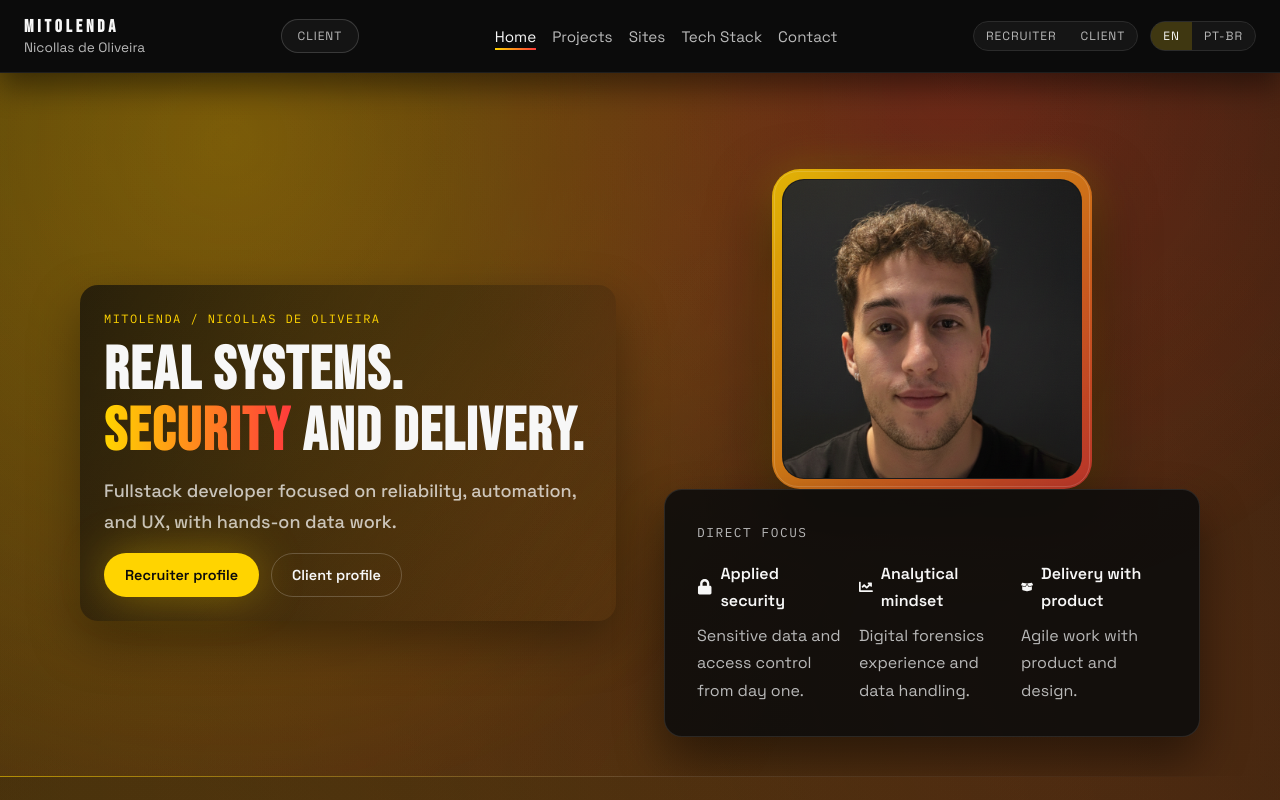
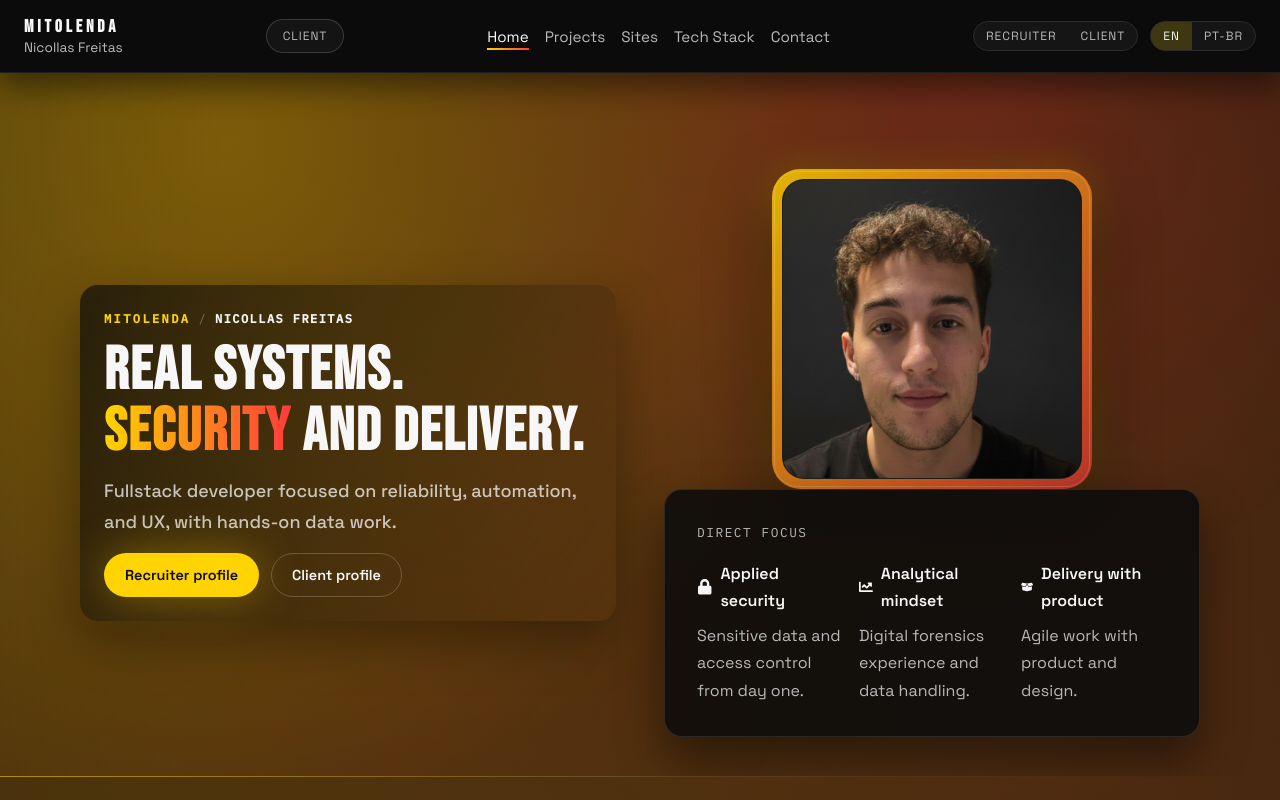
Before and after one commit to Mit0lenda/PortFolio, a React (Vite) app: page / in a window 1280 px wide. Shown: the top 800 px of the page. Built offline with nearby package versions, Linux system fonts and the light colour scheme.

Commit message:
feat: Update developer name to Nicollas Freitas across multiple files and enhance HeroSection styling

```diff
--- a/index.html
+++ b/index.html
@@ -5,7 +5,7 @@
     <meta name="viewport" content="width=device-width, initial-scale=1.0" />
     <meta name="theme-color" content="#0B0B0B" />
     <meta name="color-scheme" content="dark" />
-    <title>MITOLENDA - Nicollas de Oliveira, Fullstack Developer</title>
+    <title>MITOLENDA - Nicollas Freitas, Fullstack Developer</title>
     <meta
       name="description"
       content="Fullstack developer focused on security, data, and real delivery."
@@ -14,7 +14,7 @@
     <link rel="apple-touch-icon" href="/icons/apple-touch-icon.svg" />
     <link rel="canonical" href="https://mitolenda.dev/" />
     <meta property="og:site_name" content="MITOLENDA" />
-    <meta property="og:title" content="MITOLENDA - Nicollas de Oliveira, Fullstack Developer" />
+    <meta property="og:title" content="MITOLENDA - Nicollas Freitas, Fullstack Developer" />
     <meta
       property="og:description"
       content="Fullstack developer focused on security, data, and real delivery."
@@ -23,7 +23,7 @@
     <meta property="og:url" content="https://mitolenda.dev/" />
     <meta property="og:image" content="https://mitolenda.dev/og/og-default.svg" />
     <meta name="twitter:card" content="summary_large_image" />
-    <meta name="twitter:title" content="MITOLENDA - Nicollas de Oliveira, Fullstack Developer" />
+    <meta name="twitter:title" content="MITOLENDA - Nicollas Freitas, Fullstack Developer" />
     <meta
       name="twitter:description"
       content="Fullstack developer focused on security, data, and real delivery."
--- a/src/components/sections/HeroSection.tsx
+++ b/src/components/sections/HeroSection.tsx
@@ -19,13 +19,24 @@ export const HeroSection: React.FC<{ variant: Variant }> = ({ variant }) => {
   const primaryDownload = hero.primaryCta.href.endsWith(".pdf");
   const highlightMatch = hero.title.match(/^(.*)\[([^\]]+)\](.*)$/);
   const hasHighlight = Boolean(highlightMatch);
+  const kickerParts = variant === "home" ? hero.kicker.split("/").map((part) => part.trim()) : [];
   const iconMap = [FaLock, FaChartLine, FaBoxOpen];
 
   return (
     <section className={`section hero-section section--accent-${accent} relative overflow-hidden`}>
       <div className="container hero-grid">
         <div className="hero-content">
-          <p className="eyebrow reveal">{hero.kicker}</p>
+          <p className="eyebrow reveal hero-kicker">
+            {kickerParts.length === 2 ? (
+              <>
+                <span className="hero-kicker-nick">{kickerParts[0]}</span>
+                <span className="hero-kicker-sep">/</span>
+                <span className="hero-kicker-name">{kickerParts[1]}</span>
+              </>
+            ) : (
+              hero.kicker
+            )}
+          </p>
           <h1 className="hero-title reveal reveal-delay-1">
             {variant === "client" && hasHighlight && highlightMatch ? (
               <>
@@ -72,8 +83,9 @@ export const HeroSection: React.FC<{ variant: Variant }> = ({ variant }) => {
                 src={profileImage}
                 alt={hero.imageAlt}
                 className="hero-portrait"
-                loading="lazy"
+                loading="eager"
                 decoding="async"
+                fetchPriority="high"
               />
             </div>
           </div>
--- a/src/content/copy.en.ts
+++ b/src/content/copy.en.ts
@@ -6,7 +6,7 @@ export const copyEn: Copy = {
   locale: "en",
   brand: {
     name: "MITOLENDA",
-    developerName: "Nicollas de Oliveira",
+    developerName: "Nicollas Freitas",
     positioning: "Fullstack developer focused on security, data, and real delivery.",
   },
   nav: {
@@ -19,11 +19,11 @@ export const copyEn: Copy = {
   },
   hero: {
     home: {
-      kicker: "MITOLENDA / Nicollas de Oliveira",
+      kicker: "MITOLENDA / Nicollas Freitas",
       title: "Real systems. [Security] and delivery.",
       subtitle:
         "Fullstack developer focused on reliability, automation, and UX, with hands-on data work.",
-      imageAlt: "Portrait of Nicollas de Oliveira",
+      imageAlt: "Portrait of Nicollas Freitas",
       primaryCta: {
         label: "Recruiter profile",
         href: routes.recruiter,
@@ -36,11 +36,11 @@ export const copyEn: Copy = {
       },
     },
     recruiter: {
-      kicker: "Fullstack developer - Flux Tecnologia",
+      kicker: "Fullstack developer",
       title: "Experience with [systems] and sensitive data.",
       subtitle:
         "I build a modern CRM with React, TypeScript, and SQL/Supabase, contributing to architecture, security, and performance decisions. Former digital forensics intern at the Federal Police.",
-      imageAlt: "Professional portrait of Nicollas de Oliveira",
+      imageAlt: "Professional portrait of Nicollas Freitas",
       primaryCta: {
         label: "Download resume",
         href: "/curriculo/Curriculo-Nicollas.pdf",
@@ -57,7 +57,7 @@ export const copyEn: Copy = {
       title: "Products that run with [security] and clarity.",
       subtitle:
         "Automation, performance, and UX with secure integrations and simple operations.",
-      imageAlt: "Profile photo of Nicollas de Oliveira",
+      imageAlt: "Profile photo of Nicollas Freitas",
       primaryCta: {
         label: "Request proposal",
         href: "#contact",
@@ -90,7 +90,7 @@ export const copyEn: Copy = {
   about: {
     title: "[About]",
     summary:
-      "I am Nicollas de Oliveira (MITOLENDA), a fullstack developer at Flux Tecnologia. I build reliable systems with React, TypeScript, and SQL/Supabase.",
+      "I am Nicollas Freitas (MITOLENDA), a fullstack developer at Flux Tecnologia. I build reliable systems with React, TypeScript, and SQL/Supabase.",
     details:
       "I focus on automation, security, and UX, with experience in technical decisions and product collaboration. Former digital forensics intern at the Federal Police.",
     moreLabel: "Read more",
@@ -205,7 +205,7 @@ export const copyEn: Copy = {
   },
   seo: {
     siteName: "MITOLENDA",
-    defaultTitle: "MITOLENDA - Nicollas de Oliveira, Fullstack Developer",
+    defaultTitle: "MITOLENDA - Nicollas Freitas, Fullstack Developer",
     defaultDescription:
       "Fullstack developer focused on security, data, and real delivery.",
     home: {
--- a/src/content/copy.pt.ts
+++ b/src/content/copy.pt.ts
@@ -6,7 +6,7 @@ export const copyPt: Copy = {
   locale: "pt",
   brand: {
     name: "MITOLENDA",
-    developerName: "Nicollas de Oliveira",
+    developerName: "Nicollas Freitas",
     positioning: "Desenvolvedor fullstack focado em segurança, dados e entrega real.",
   },
   nav: {
@@ -19,11 +19,11 @@ export const copyPt: Copy = {
   },
   hero: {
     home: {
-      kicker: "MITOLENDA / Nicollas de Oliveira",
+      kicker: "MITOLENDA / Nicollas Freitas",
       title: "Sistemas reais. [Segurança] e entrega.",
       subtitle:
         "Fullstack focado em confiabilidade, automação e UX, com experiência em dados e sistemas reais.",
-      imageAlt: "Retrato de Nicollas de Oliveira",
+      imageAlt: "Retrato de Nicollas Freitas",
       primaryCta: {
         label: "Perfil Recrutador",
         href: routes.recruiter,
@@ -36,11 +36,11 @@ export const copyPt: Copy = {
       },
     },
     recruiter: {
-      kicker: "Fullstack developer - Flux Tecnologia",
+      kicker: "Fullstack developer",
       title: "Experiência com [sistemas] e dados sensíveis.",
       subtitle:
         "Atuei no CRM da Flux com React, TypeScript e SQL/Supabase, participando de decisões de arquitetura, segurança e performance. Na Polícia Federal, realizei estágio em perícia digital.",
-      imageAlt: "Retrato profissional de Nicollas de Oliveira",
+      imageAlt: "Retrato profissional de Nicollas Freitas",
       primaryCta: {
         label: "Baixar currículo",
         href: "/curriculo/Curriculo-Nicollas.pdf",
@@ -57,7 +57,7 @@ export const copyPt: Copy = {
       title: "Produtos que operam com [segurança] e clareza.",
       subtitle:
         "Foco em automação, performance e experiência do usuário, com integrações seguras e operação simples.",
-      imageAlt: "Foto de perfil de Nicollas de Oliveira",
+      imageAlt: "Foto de perfil de Nicollas Freitas",
       primaryCta: {
         label: "Pedir proposta",
         href: "#contact",
@@ -90,7 +90,7 @@ export const copyPt: Copy = {
   about: {
     title: "[Sobre]",
     summary:
-      "Sou Nicollas de Oliveira (MITOLENDA), desenvolvedor fullstack na Flux Tecnologia. Trabalho com React, TypeScript e SQL/Supabase para entregar sistemas confiáveis.",
+      "Sou Nicollas Freitas (MITOLENDA), desenvolvedor fullstack na Flux Tecnologia. Trabalho com React, TypeScript e SQL/Supabase para entregar sistemas confiáveis.",
     details:
       "Atuo com automação, segurança e UX, com experiência em decisões técnicas e colaboração com produto. Passei por perícia digital na Polícia Federal e sigo focado em impacto mensurável.",
     moreLabel: "Ler mais",
@@ -175,8 +175,8 @@ export const copyPt: Copy = {
     items: [
       {
         label: "WhatsApp",
-        value: "WhatsApp: +55 51 9348-4339 · Vim pelo seu portfolio.",
-        href: "https://wa.me/555193484339?text=Vim%20pelo%20seu%20portfolio%20e%20gostaria%20de%20conversar.",
+        value: "WhatsApp: +55 51 9348-4339 • Vim pelo seu portfólio.",
+        href: "https://wa.me/555193484339?text=Vim%20pelo%20seu%20portf%C3%B3lio%20e%20gostaria%20de%20conversar.",
       },
       { label: "Instagram", value: "@dev_mitolenda", href: site.instagram },
       { label: "LinkedIn", value: "linkedin.com/in/mitolenda", href: site.linkedin },
@@ -201,9 +201,8 @@ export const copyPt: Copy = {
   },
   seo: {
     siteName: "MITOLENDA",
-    defaultTitle: "MITOLENDA - Nicollas de Oliveira, Desenvolvedor Fullstack",
-    defaultDescription:
-      "Desenvolvedor fullstack focado em segurança, dados e entrega real.",
+    defaultTitle: "MITOLENDA - Nicollas Freitas, Desenvolvedor Fullstack",
+    defaultDescription: "Desenvolvedor fullstack focado em segurança, dados e entrega real.",
     home: {
       title: "MITOLENDA - Sistemas reais com segurança e entrega",
       description:
--- a/src/styles/globals.css
+++ b/src/styles/globals.css
@@ -534,6 +534,7 @@ button {
 .hero-portrait-frame {
   position: relative;
   width: clamp(220px, 30vw, 320px);
+  height: clamp(220px, 30vw, 320px);
   aspect-ratio: 1 / 1;
   border-radius: 28px;
   padding: 10px;
@@ -582,6 +583,28 @@ button {
   font-size: 0.75rem;
   color: var(--section-accent, var(--color-accent-primary));
   margin-bottom: var(--space-3);
+}
+
+.hero-kicker {
+  display: flex;
+  flex-wrap: wrap;
+  gap: 8px;
+  align-items: center;
+}
+
+.hero-kicker-nick {
+  color: var(--section-accent, var(--color-accent-primary));
+  font-weight: 700;
+  letter-spacing: 0.2em;
+}
+
+.hero-kicker-sep {
+  color: rgba(255, 255, 255, 0.35);
+}
+
+.hero-kicker-name {
+  color: var(--color-text);
+  font-weight: 700;
 }
 
 .hero-title {
```
Also changed, not shown: src/content/projects.ts (+15 -15 lines), public/og/og-default.svg.
